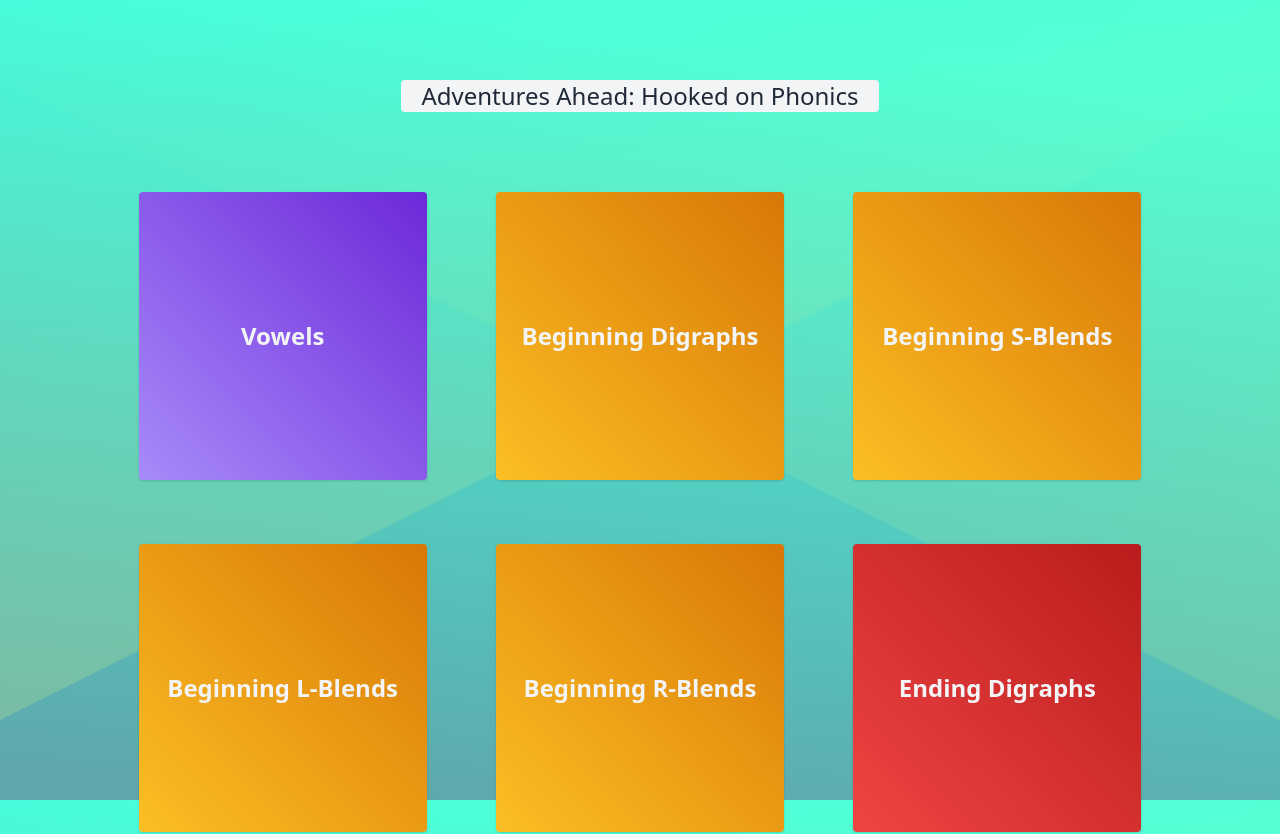
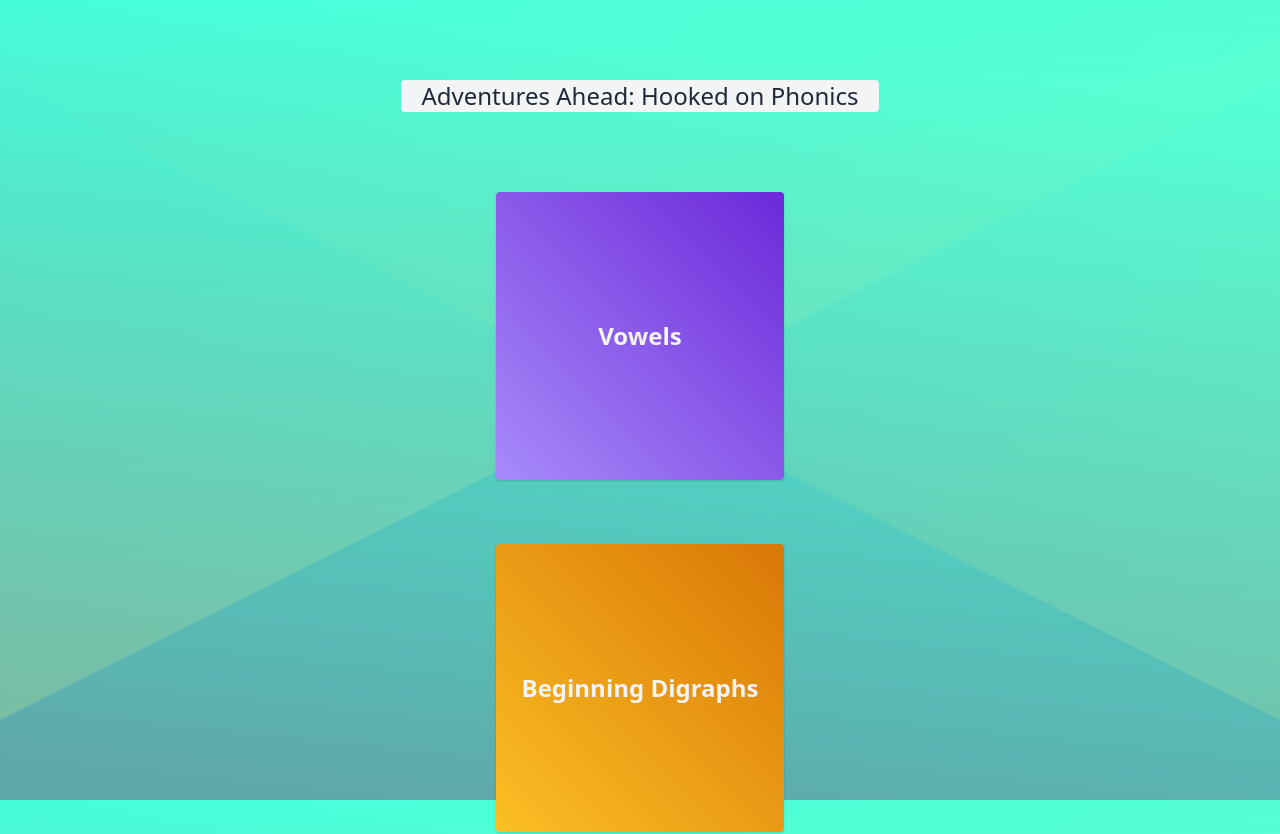
Before and after one commit to carlosdlroca/aa-hop-v2, a Next.js app: page / in a window 1280 px wide. Shown: the top 834 px of the page. Built offline with nearby package versions, Linux system fonts and the light colour scheme.

Commit message:
remove class states on cards

```diff
--- a/pages/index.js
+++ b/pages/index.js
@@ -13,7 +13,7 @@ export default function IndexPage() {
                 </h1>
             </div>
 
-            <section className='cards md:grid-cols-2 lg:grid-cols-3'>
+            <section className='cards'>
                 <Link href='/hop/vowels'>
                     <a className='card card-purple'>Vowels</a>
                 </Link>
```
